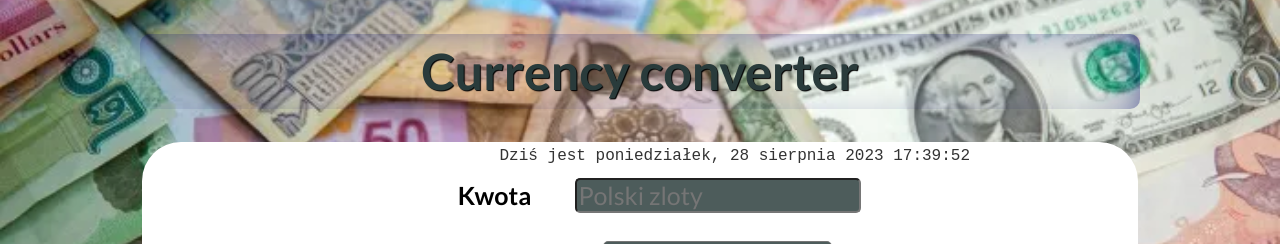
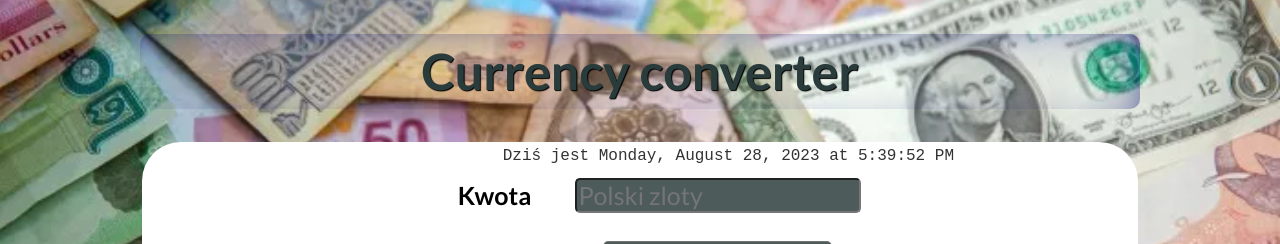
Before and after one commit to VITALIKXXX/currency-converter-react, a React (Create React App) app: page / in a window 1280 px wide. Shown: the top 244 px of the page. Built offline with nearby package versions, Linux system fonts and the light colour scheme.

Commit message:
Added hook useCurrentDate

```diff
--- a/src/Clock/index.js
+++ b/src/Clock/index.js
@@ -1,7 +1,7 @@
-import { useState, useEffect } from "react";
+import { useCurrentDate } from "./useCurrentDate";
 import { StyledClock } from './styled';
 
-const options = {
+const formatDate = ({ date }) => date.toLocaleDateString(undefined, {
     weekday: 'long',
     year: 'numeric',
     month: 'long',
@@ -9,26 +9,17 @@ const options = {
     hour: 'numeric',
     minute: 'numeric',
     second: 'numeric'
-};
+});
+
 
 const Clock = () => {
-    const [currentDateTime, setCurrentDateTime] = useState(new Date());
+    const date = useCurrentDate();
 
-    useEffect(() => {
-        const timer = setInterval(() => {
-            setCurrentDateTime(new Date());
-        }, 1000);
 
-        return () => {
-            clearInterval(timer);
-        };
-    }, []);
-
-    const formattedDate = currentDateTime.toLocaleDateString('pl-PL', options);
 
     return (
         <StyledClock>
-            <p>{`Dziś jest ${formattedDate}`}</p>
+            Dziś jest {formatDate(date)}
         </StyledClock>
     );
 };
--- a/src/Clock/styled.js
+++ b/src/Clock/styled.js
@@ -7,6 +7,6 @@ export const StyledClock = styled.div`
     font-size: 16px;
     text-align: right;
     color: #333;
-    padding: 10px;
+    padding: 26px;
     font-family: monospace;
 `;
--- /dev/null
+++ b/src/Clock/useCurrentDate.js
@@ -0,0 +1,17 @@
+import { useState, useEffect } from "react";
+
+export const useCurrentDate = () => {
+    const [date, setDate] = useState(new Date());
+
+    useEffect(() => {
+        const timer = setInterval(() => {
+            setDate(new Date());
+        }, 1000);
+
+        return () => {
+            clearInterval(timer);
+        };
+    }, []);
+
+    return { date };
+}
```
